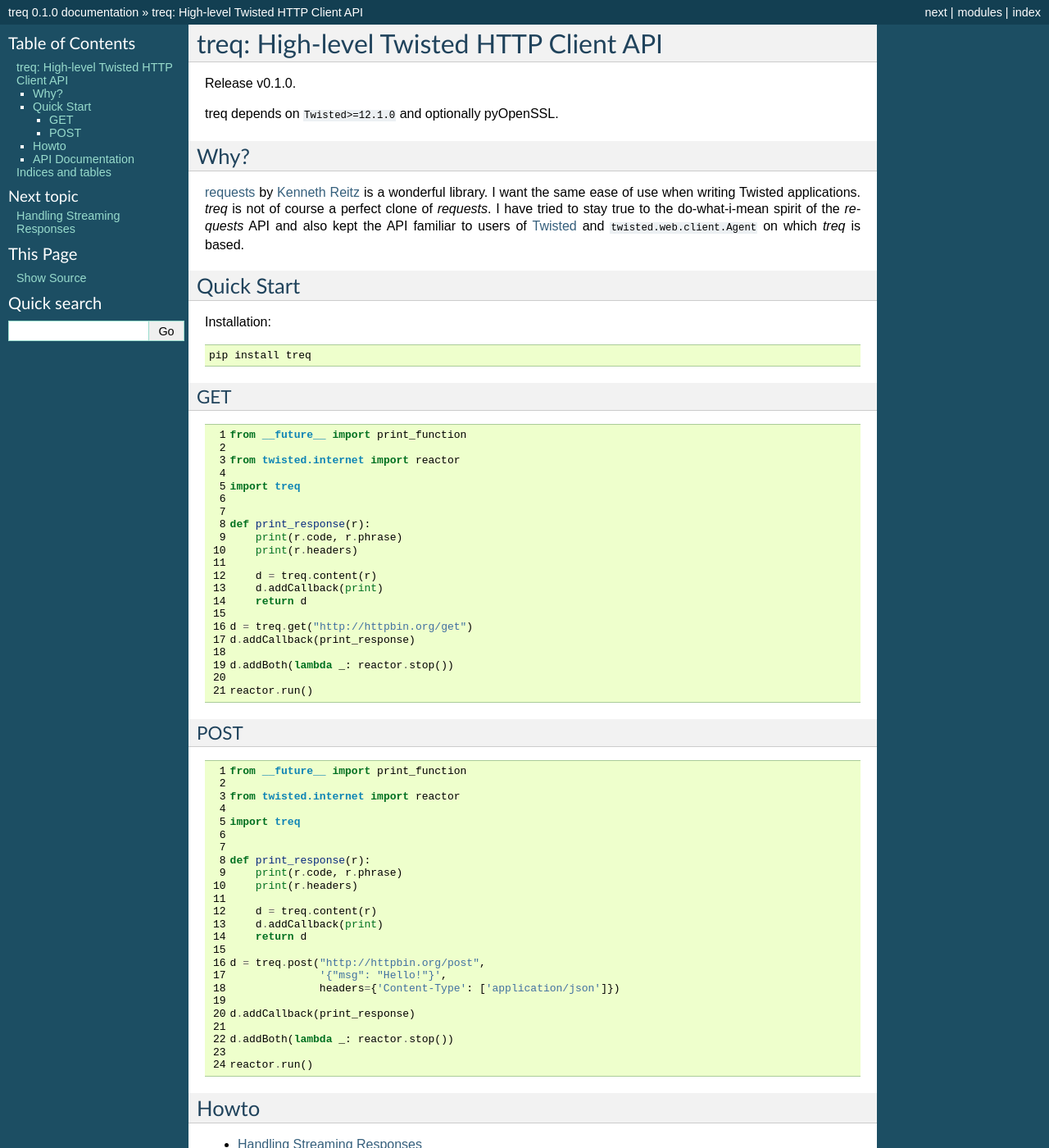
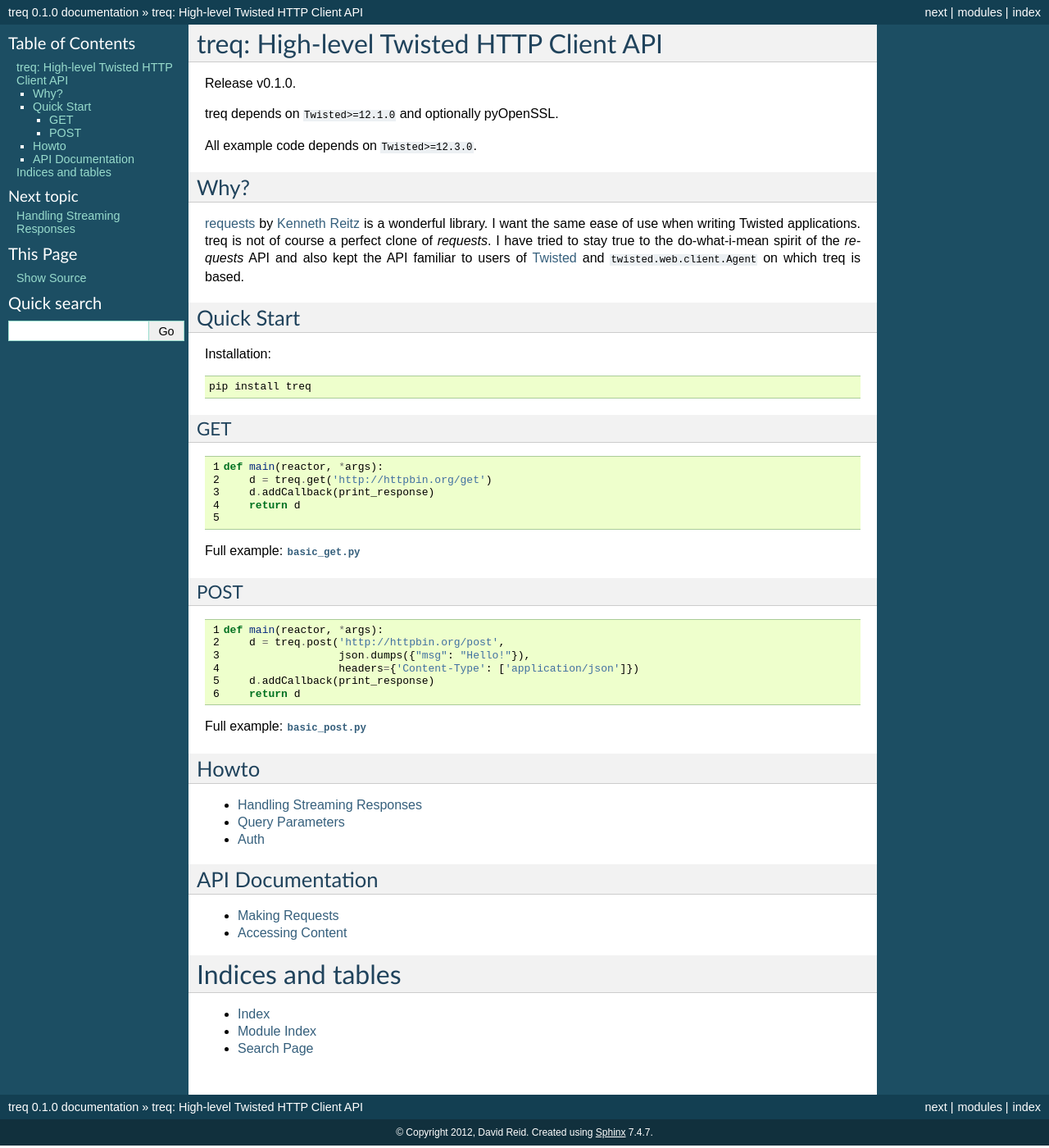
Before and after one commit to twisted/treq, a Sphinx documentation site: the page built from docs/index.rst, in a window 1280 px wide and 1400 px high. Shown: the whole window at 82% size. Built offline with Sphinx 7.4.7, drawn with Linux system fonts in a browser that asks for light colours.

Commit message:
Move examples around, make all examples use react

```diff
--- a/docs/_examples/basic_auth.py
+++ /dev/null
@@ -1,27 +0,0 @@
-from __future__ import print_function
-
-from twisted.internet import reactor
-
-import treq
-
-
-def print_response(r):
-    print(r.code, r.phrase)
-    print(r.headers)
-
-    d = treq.content(r)
-    d.addCallback(print)
-    return d
-
-
-def do():
-    d = treq.get(
-        'http://httpbin.org/basic-auth/treq/treq',
-        auth=('treq', 'treq')
-    )
-    d.addCallback(print_response)
-    d.addCallback(lambda _: reactor.stop())
-
-
-reactor.callWhenRunning(do)
-reactor.run()
--- a/docs/_examples/basic_get.py
+++ /dev/null
@@ -1,21 +0,0 @@
-from __future__ import print_function
-
-from twisted.internet import reactor
-
-import treq
-
-
-def print_response(r):
-    print(r.code, r.phrase)
-    print(r.headers)
-
-    d = treq.content(r)
-    d.addCallback(print)
-    return d
-
-d = treq.get("http://httpbin.org/get")
-d.addCallback(print_response)
-
-d.addBoth(lambda _: reactor.stop())
-
-reactor.run()
--- a/docs/_examples/basic_post.py
+++ /dev/null
@@ -1,24 +0,0 @@
-from __future__ import print_function
-
-from twisted.internet import reactor
-
-import treq
-
-
-def print_response(r):
-    print(r.code, r.phrase)
-    print(r.headers)
-
-    d = treq.content(r)
-    d.addCallback(print)
-    return d
-
-d = treq.post("http://httpbin.org/post",
-              '{"msg": "Hello!"}',
-              headers={'Content-Type': ['application/json']})
-
-d.addCallback(print_response)
-
-d.addBoth(lambda _: reactor.stop())
-
-reactor.run()
--- a/docs/_examples/download_file.py
+++ /dev/null
@@ -1,18 +0,0 @@
-from twisted.internet import reactor
-
-import treq
-
-
-def download_file(url, destination):
-    d = treq.get(url)
-    d.addCallback(treq.collect, destination.write)
-    d.addBoth(destination.close)
-    return d
-
-
-def _do():
-    d = download_file('http://httpbin.org/get', file('get.txt', 'w'))
-    d.addBoth(lambda _: reactor.stop())
-
-reactor.callWhenRunning(_do)
-reactor.run()
--- /dev/null
+++ b/docs/examples/_utils.py
@@ -0,0 +1,10 @@
+from __future__ import print_function
+
+import treq
+
+
+def print_response(response):
+    print(response.code, response.phrase)
+    print(response.headers)
+
+    return treq.text_content(response).addCallback(print)
--- /dev/null
+++ b/docs/examples/basic_auth.py
@@ -0,0 +1,15 @@
+from twisted.internet.task import react
+from _utils import print_response
+
+import treq
+
+
+def main(reactor, *args):
+    d = treq.get(
+        'http://httpbin.org/basic-auth/treq/treq',
+        auth=('treq', 'treq')
+    )
+    d.addCallback(print_response)
+    return d
+
+react(main, [])
--- /dev/null
+++ b/docs/examples/basic_get.py
@@ -0,0 +1,12 @@
+from twisted.internet.task import react
+from _utils import print_response
+
+import treq
+
+
+def main(reactor, *args):
+    d = treq.get('http://httpbin.org/get')
+    d.addCallback(print_response)
+    return d
+
+react(main, [])
--- /dev/null
+++ b/docs/examples/basic_post.py
@@ -0,0 +1,16 @@
+import json
+
+from twisted.internet.task import react
+from _utils import print_response
+
+import treq
+
+
+def main(reactor, *args):
+    d = treq.post('http://httpbin.org/post',
+                  json.dumps({"msg": "Hello!"}),
+                  headers={'Content-Type': ['application/json']})
+    d.addCallback(print_response)
+    return d
+
+react(main, [])
--- /dev/null
+++ b/docs/examples/download_file.py
@@ -0,0 +1,13 @@
+from twisted.internet.task import react
+
+import treq
+
+
+def download_file(reactor, url, destination_filename):
+    destination = file(destination_filename, 'w')
+    d = treq.get(url)
+    d.addCallback(treq.collect, destination.write)
+    d.addBoth(lambda _: destination.close())
+    return d
+
+react(download_file, ['http://httpbin.org/get', 'download.txt'])
--- a/docs/_examples/query_params.py
+++ b/docs/examples/query_params.py
@@ -1,11 +1,11 @@
-from twisted.internet import reactor
+from twisted.internet.task import react
 from twisted.internet.defer import inlineCallbacks
 
 import treq
 
 
 @inlineCallbacks
-def _do():
+def main(reactor):
     print 'List of tuples'
     resp = yield treq.get('http://httpbin.org/get',
                           params=[('foo', 'bar'), ('baz', 'bax')])
@@ -36,7 +36,4 @@ def _do():
     content = yield treq.content(resp)
     print content
 
-    reactor.stop()
-
-reactor.callWhenRunning(_do)
-reactor.run()
+react(main, [])
--- a/docs/index.rst
+++ b/docs/index.rst
@@ -10,14 +10,16 @@ Release v\ |release|.
 
 treq depends on ``Twisted>=12.1.0`` and optionally pyOpenSSL.
 
+All example code depends on ``Twisted>=12.3.0``.
+
 Why?
 ----
 
 `requests`_ by `Kenneth Reitz`_ is a wonderful library.  I want the same
-ease of use when writing Twisted applications.  `treq` is not of course a
+ease of use when writing Twisted applications.  treq is not of course a
 perfect clone of `requests`.  I have tried to stay true to the do-what-i-mean
 spirit of the `requests` API and also kept the API familiar to users of
-`Twisted`_ and ``twisted.web.client.Agent`` on which `treq` is based.
+`Twisted`_ and ``twisted.web.client.Agent`` on which treq is based.
 
 .. _requests: http://python-requests.org/
 .. _Kenneth Reitz: https://www.gittip.com/kennethreitz/
@@ -32,14 +34,20 @@ Installation::
 GET
 +++
 
-.. literalinclude:: _examples/basic_get.py
+.. literalinclude:: examples/basic_get.py
     :linenos:
+    :lines: 7-11
+
+Full example: :download:`basic_get.py <examples/basic_get.py>`
 
 POST
 ++++
 
-.. literalinclude:: _examples/basic_post.py
+.. literalinclude:: examples/basic_post.py
     :linenos:
+    :lines: 9-14
+
+Full example: :download:`basic_post.py <examples/basic_post.py>`
 
 Howto
 -----
```
Also changed, not shown: docs/howto.rst (+11 -3 lines).
